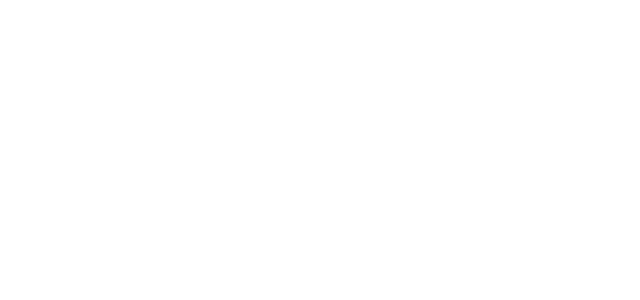
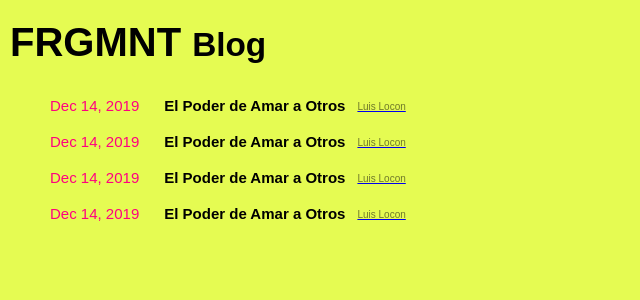
Before and after one commit to loconluis/frgmnt-blog, a Next.js app: page /blog in a window 1280 px wide. Shown: the top 300 px of the page, without its empty margins (0-640 px from the left). Built offline with nearby package versions, Linux system fonts and the light colour scheme.

Commit message:
[list of post]

```diff
--- /dev/null
+++ b/components/BlogScene/ListOfPost/index.js
@@ -0,0 +1,50 @@
+import React from 'react'
+import { post } from './post'
+import Link from "next/link";
+import moment from 'moment';
+
+export default function index() {
+  moment.locale('es')
+  return (
+    <div className="list-post-main">
+      {
+        post.map(el => {
+          return (<div className="post">
+            <p className="post-date">{moment(el.createdAt).format('MMM DD, YYYY')}</p>
+            <Link href={el.url}><h3 className="post-title">{el.title}</h3></Link>
+            <a href={el.linkOfAuthor} target="_blank"><p className="post-author">{el.author}</p></a>
+          </div>)
+        })
+      }
+      <style jsx>{`
+        .list-post-main {
+          margin-left: 50px;
+          margin-top: 20px;
+        }
+        .post {
+          display: flex;
+          margin-bottom: 10px;
+        }
+        .post-date {
+          color: #FF0080;
+          padding-right: 15px;
+          font-size: 15px;
+        }
+        .post-title {
+          padding: 0 10px;
+          font-size: 15px;
+          cursor: pointer;
+        }
+        .post-title:hover {
+          background: #000000;
+          color: #e5fb52;
+        }
+        .post-author {
+          padding: 5px 2px;
+          color: rgba(6, 6, 6, 0.53);
+          font-size: 10px;
+        }
+      `}</style>
+    </div>
+  )
+}
--- /dev/null
+++ b/components/BlogScene/ListOfPost/post.js
@@ -0,0 +1,36 @@
+const post = [
+  {
+    title: 'El Poder de Amar a Otros',
+    url: '/blog/2019/el-poder-de-amar-a-otros',
+    createdAt: '2019-12-14T16:46:00',
+    author: 'Luis Locon',
+    id: 'love-other',
+    linkOfAuthor: 'https://www.instagram.com/loconluis/'
+  },
+  {
+    title: 'El Poder de Amar a Otros',
+    url: '/blog/2019/el-poder-de-amar-a-otros',
+    createdAt: '2019-12-14T16:46:00',
+    author: 'Luis Locon',
+    id: 'love-other_2',
+    linkOfAuthor: 'https://www.instagram.com/loconluis/'
+  },
+  {
+    title: 'El Poder de Amar a Otros',
+    url: '/blog/2019/el-poder-de-amar-a-otros',
+    createdAt: '2019-12-14T16:46:00',
+    author: 'Luis Locon',
+    id: 'love-other_3',
+    linkOfAuthor: 'https://www.instagram.com/loconluis/'
+  },
+  {
+    title: 'El Poder de Amar a Otros',
+    url: '/blog/2019/el-poder-de-amar-a-otros',
+    createdAt: '2019-12-14T16:46:00',
+    author: 'Luis Locon',
+    id: 'love-other_4',
+    linkOfAuthor: 'https://www.instagram.com/loconluis/'
+  },
+];
+
+export { post };
--- /dev/null
+++ b/components/BlogScene/TopBar.js
@@ -0,0 +1,31 @@
+import React from "react";
+import Link from "next/link";
+
+export default function TopBar() {
+  return (
+    <div className="topbar-main">
+      <Link href="/blog">
+        <a className="topbar-main-title">
+          <h1>
+            FRGMNT <small>Blog</small>
+          </h1>
+        </a>
+      </Link>
+      <style jsx>{`
+        .topbar-main-title {
+          color: #000000;
+          text-decoration: none;
+          cursor: pointer;
+          @import url('https://fonts.googleapis.com/css?family=Montserrat:400,700&display=swap');
+          font-family: 'Montserrat', sans-serif;
+        }
+        h1 {
+          padding-top: 10px;
+          padding-left: 10px;
+          font-weight: bold;
+          font-size: 40px;
+        }
+      `}</style>
+    </div>
+  );
+}
--- /dev/null
+++ b/components/BlogScene/index.js
@@ -0,0 +1,18 @@
+import React from "react";
+import TopBar from "./TopBar";
+import ListOfPost from "./ListOfPost";
+
+export default function index() {
+  return (
+    <div className="blog-main">
+      <TopBar />
+      <ListOfPost />
+      <style jsx>{`
+        .blog-main {
+          @import url("https://fonts.googleapis.com/css?family=Montserrat:400,700&display=swap");
+          font-family: "Montserrat", sans-serif;
+        }
+      `}</style>
+    </div>
+  );
+}
--- a/package.json
+++ b/package.json
@@ -6,6 +6,7 @@
     "start": "next start"
   },
   "dependencies": {
+    "moment": "^2.24.0",
     "next": "^9.1.5",
     "react": "^16.12.0",
     "react-dom": "^16.12.0"
--- a/pages/blog/index.js
+++ b/pages/blog/index.js
@@ -1,9 +1,40 @@
 import React from 'react'
+import BlogScene from '../../components/BlogScene/index';
 
 export default () => {
   return (
     <div>
+      <BlogScene />
+      <style global jsx>{`
+      * {
+        box-sizing: border-box;
+        margin: 0;
+      }
+      html {
+        font-size: 62.5%; // to convert html px to 10
+      }
 
+      body {
+        color: $black-color;
+        font-family: $primary-font, $secondary-font, sans-serif;
+        font-size: $font-size-small;
+        line-height: 1.6;
+        background: #e5fb52;
+
+      }
+
+      button {
+        cursor: pointer;
+      }
+
+      button:disabled {
+        cursor: default;
+      }
+
+      .is-active {
+        font-weight: bold;
+      }
+    `}</style>
     </div>
   )
 }
--- a/pages/index.js
+++ b/pages/index.js
@@ -2,11 +2,13 @@
 import Head from "../components/head";
 import Nav from "../components/nav";
 import HomeScene from "../components/HomeScene";
+import FooterHome from "../components/HomeScene/FooterOfHomeScene";
 
 export default () => (
   <div className="hero">
     <Head title="FRGMNT by Luis Locon :::::" />
     <HomeScene />
+    <FooterHome />
     <style global jsx>{`
       * {
         box-sizing: border-box;
```
Also changed, not shown: components/HomeScene/FooterOfHomeScene.js (added, +21 -0 lines), components/HomeScene/index.js (+10 -1 lines), components/BlogScene/LayoutOfPost.js (added), 1 other file (tests, documents, lock files or other folders).
